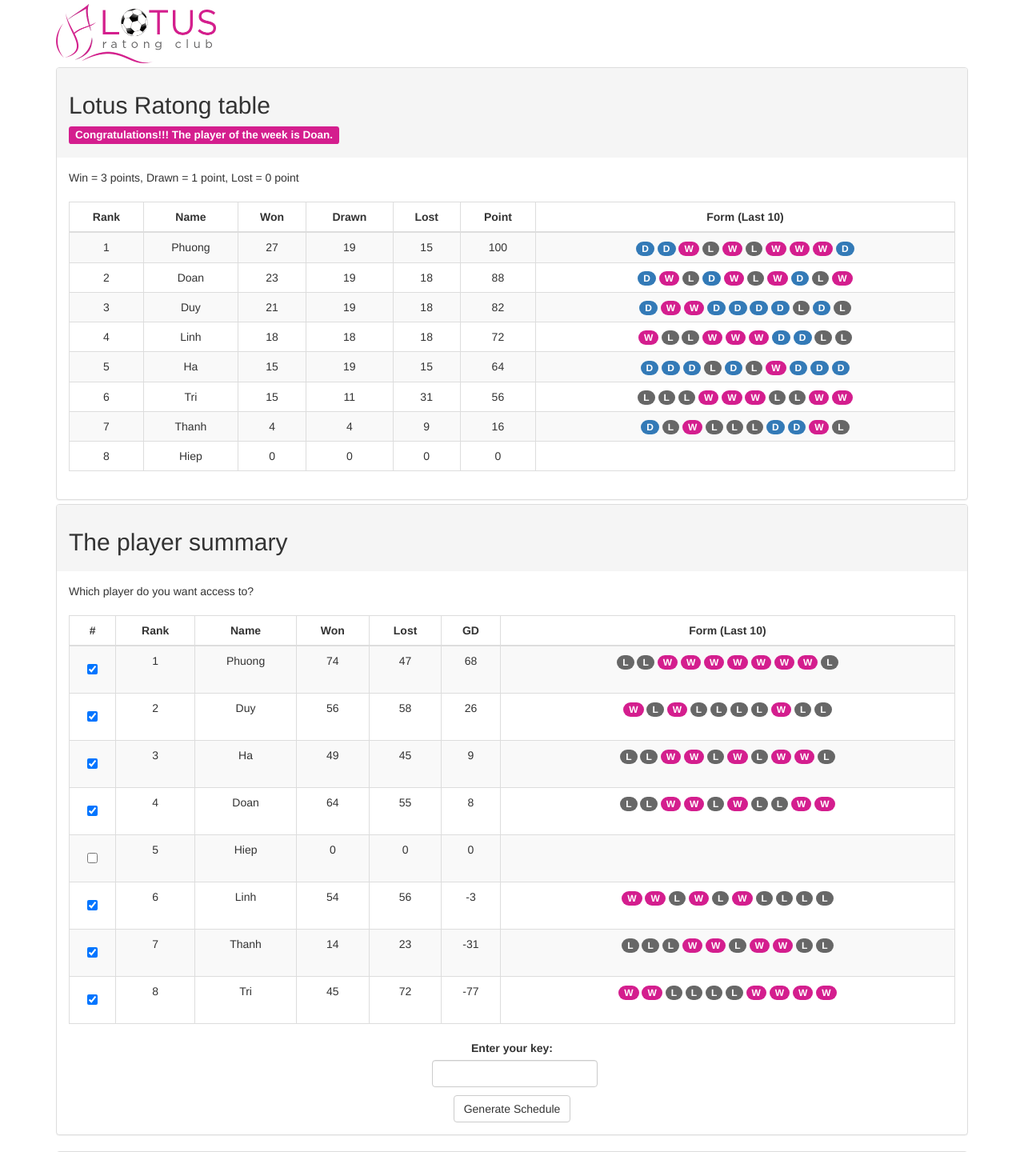
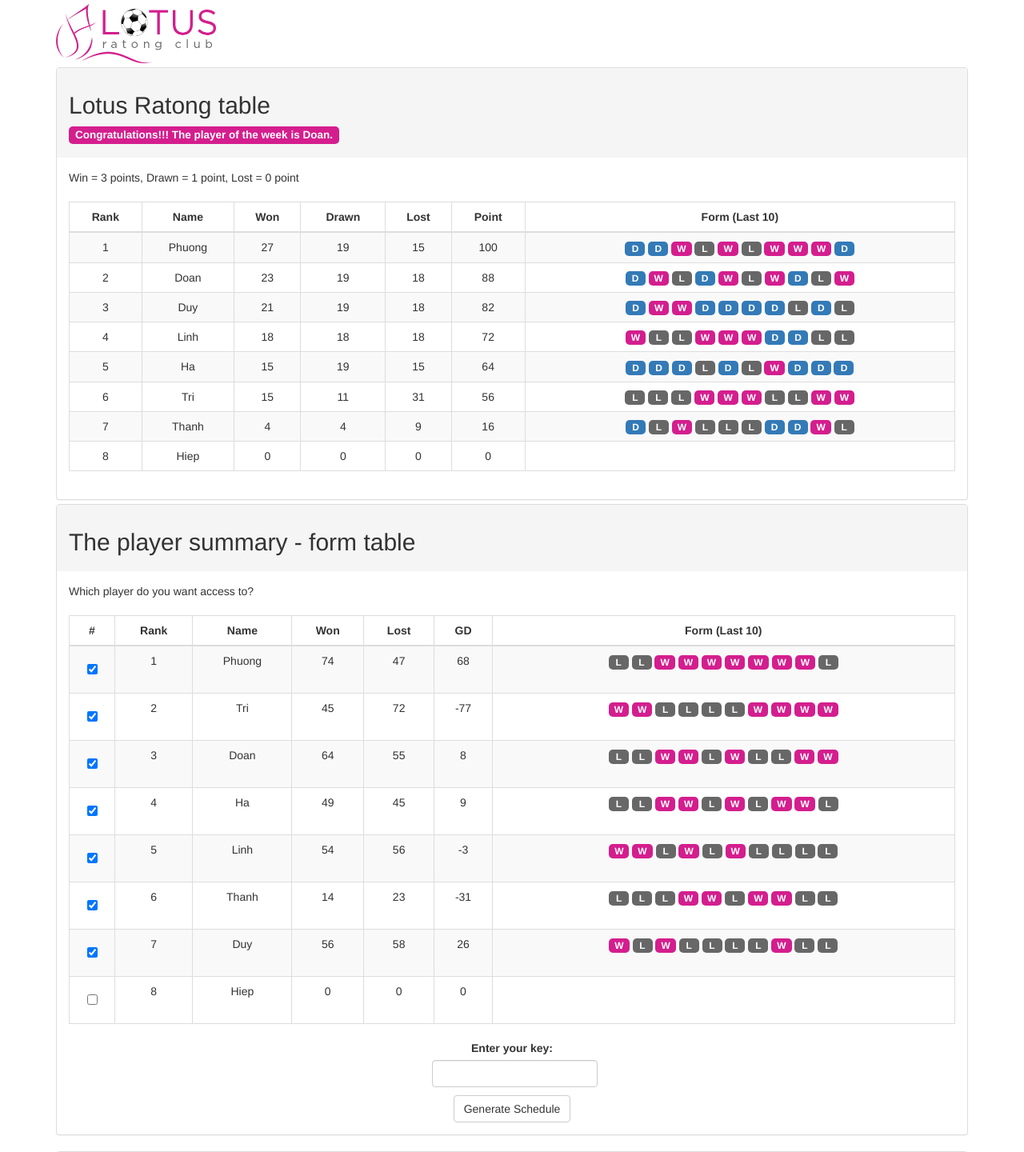
Before and after one commit to thanhdn1708/ratong, a PHP site: page / in a window 1280 px wide. Shown: the top 1440 px of the page at 80% size. Run offline with PHP 8.4, Linux system fonts and the light colour scheme; data comes from the database, SQL or seed files in the repository; some libraries are stand-ins or nearby versions.

Commit message:
Ratong version 6

```diff
--- a/index.php
+++ b/index.php
@@ -26,17 +26,21 @@
 		.label-success{
 			color: #fff!important;
 			background-color: #d41e8e!important;
+			min-width: 25px;
+			border-radius: 5px;
 		}
 
 		.label-danger {
 			color: #fff!important;
 			background-color: #676767!important;
-
+			min-width: 25px;
+			border-radius: 5px;
 		}
 
 		.label-info {
 			background-color: #337ab7!important;
-
+			min-width: 25px;
+			border-radius: 5px;
 		}
 
 		.generate {
@@ -93,8 +97,9 @@ $playerWinnerWeek = array();
 $playerLost = array();
 // List of lost on week
 $playerLostWeek = array();
+$playerPointTenMatch = array();
 $players = array('Doan','Duy','Ha','Linh','Phuong','Tri','Thanh','Hiep');
-$scheduleTypes = array('Cafe','Bun','Pho','Banh canh','Hu tieu','Xoi','Mi','Bun cha ca','Op la bo');
+$scheduleTypes = array('Cafe','Bun','Pho','Banh canh','Hu tieu','Xoi','Mi','Bun cha ca','Op la bo','Banh cuon');
 
 // Create connection
 $conn = new mysqli($servername, $username, $password, $dbname);
@@ -247,12 +252,16 @@ foreach ($players as $key => $value) {
 foreach ($players as $key => $value) {
 	$playerLostWeek[$value] = getPointLostWeek($conn, $value);
 }
+foreach ($players as $key => $value) {
+	$playerPointTenMatch[$value] = getPointTenMatch($conn, $value);
+}
 arsort($playerGD);
 arsort($playerRank);
 arsort($playerWinner);
 arsort($playerWinnerWeek);
 arsort($playerLost);
 arsort($playerLostWeek);
+arsort($playerPointTenMatch);
 
 $history = getMatchHistory($conn);
 $scheduleHistory =getScheduleHistory($conn);
@@ -373,6 +382,32 @@ function getPointLostWeek($conn, $player)
 	$sql = "SELECT * FROM schedule WHERE (schedule_data LIKE '%$para%' AND lost LIKE '%$player%' AND YEARWEEK(datetime) = YEARWEEK(NOW())) ORDER BY id DESC";
 	$result = $conn->query($sql);
 	return $result->num_rows;
+}
+
+function getPointTenMatch($conn, $player)
+{
+	$sql = "SELECT * FROM livescore WHERE (greena = '$player' OR greenb = '$player' OR orangea = '$player' OR orangeb = '$player') ORDER BY id DESC LIMIT 10";
+	$result = $conn->query($sql);
+	$win = 0;
+	if ($result->num_rows > 0) {
+		while($row = $result->fetch_assoc()) {
+			if ($row["greena"] == $player || $row["greenb"] == $player)
+			{
+				if ($row["greenpoint"] == 5)
+				{
+					$win++;
+				}
+			}
+			else
+			{
+				if ($row["orangepoint"] == 5)
+				{
+					$win++;
+				}
+			}
+		}
+	}
+	return $win;
 }
 
 function getSmarterPlayer($conn, $playerLostWeek)
@@ -653,10 +688,10 @@ function getMatePercent($conn, $team)
 {
 	$teama = $team[0] . ' - ' . $team[1];
 	$teamb = $team[1] . ' - ' . $team[0];
-	$sql = "SELECT * FROM schedule WHERE (win = '$teama' OR win = '$teamb') ORDER BY id DESC LIMIT 10";
+	$sql = "SELECT * FROM schedule WHERE (win = '$teama' OR win = '$teamb') ORDER BY id DESC";
 	$result = $conn->query($sql);
 	$win = $result->num_rows;
-	$sql = "SELECT * FROM schedule WHERE (lost = '$teama' OR lost = '$teamb') ORDER BY id DESC LIMIT 10";
+	$sql = "SELECT * FROM schedule WHERE (lost = '$teama' OR lost = '$teamb') ORDER BY id DESC";
 	$result = $conn->query($sql);
 	$lost = $result->num_rows;
 	$total = $win + $lost;
@@ -812,7 +847,7 @@ function sendMessage($msg){
 		</div>
 		<div class="panel panel-default">
 			<div class="panel-heading">
-				<h2>The player summary</h2>
+				<h2>The player summary - form table</h2>
 			</div>
 			<div class="panel-body">
 				<form method="post" class="form-inline">
@@ -830,7 +865,7 @@ function sendMessage($msg){
 						</tr>
 						</thead>
 						<tbody>
-						<?php $p=1;foreach ($playerGD as $key => $value): ?>
+						<?php $p=1;foreach ($playerPointTenMatch as $key => $value): ?>
 							<?php $res = getPointMatch($conn, $key); ?>
 							<?php $resTen = getFormTenMatch($conn, $key); ?>
 							<tr>
@@ -839,7 +874,7 @@ function sendMessage($msg){
 								<td><?php echo $key; ?></td>
 								<td><?php echo $res[0]; ?></td>
 								<td><?php echo $res[1]; ?></td>
-								<td><?php echo $value; ?></td>
+								<td><?php echo $playerGD[$key]; ?></td>
 								<td><?php echo $resTen[2]; $p++; ?></td>
 							</tr>
 						<?php endforeach; ?>
```
